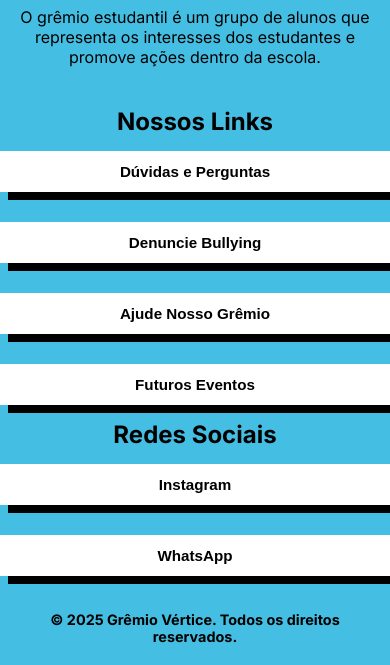
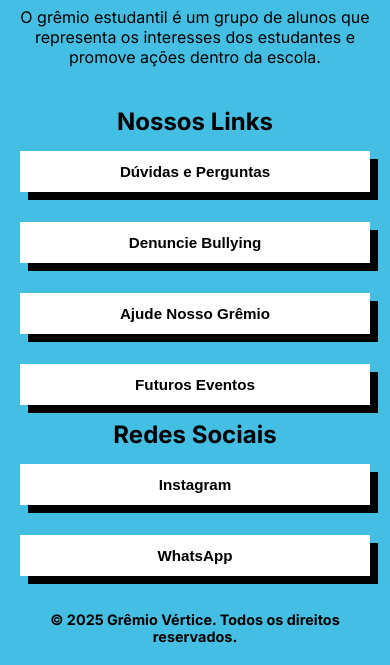
Before and after one commit to Icaro292/Gremio-Vertice-Alpha, a plain HTML site: page index.html in a window 390 px wide. Shown: the part 202-867 px from the top of the page. Drawn offline with Linux system fonts and the light colour scheme.

Commit message:
Update style.css

```diff
--- a/style.css
+++ b/style.css
@@ -102,6 +102,8 @@ footer {
   button {
     font-size: 0.95rem;
     padding: 12px 18px;
+    width: calc(100% - 40px);
+    margin: 15px auto;
   }
 
   img {
```
